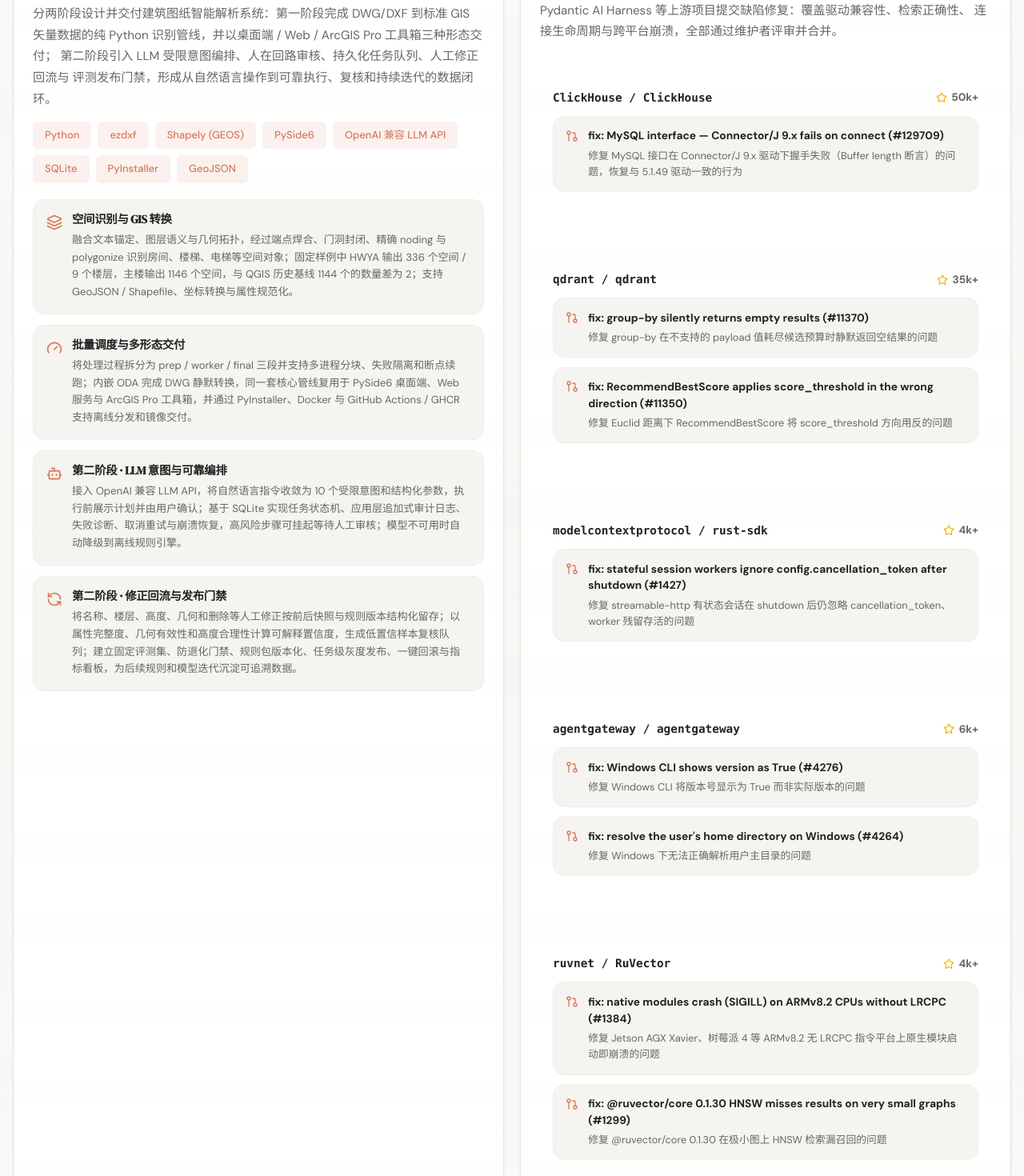
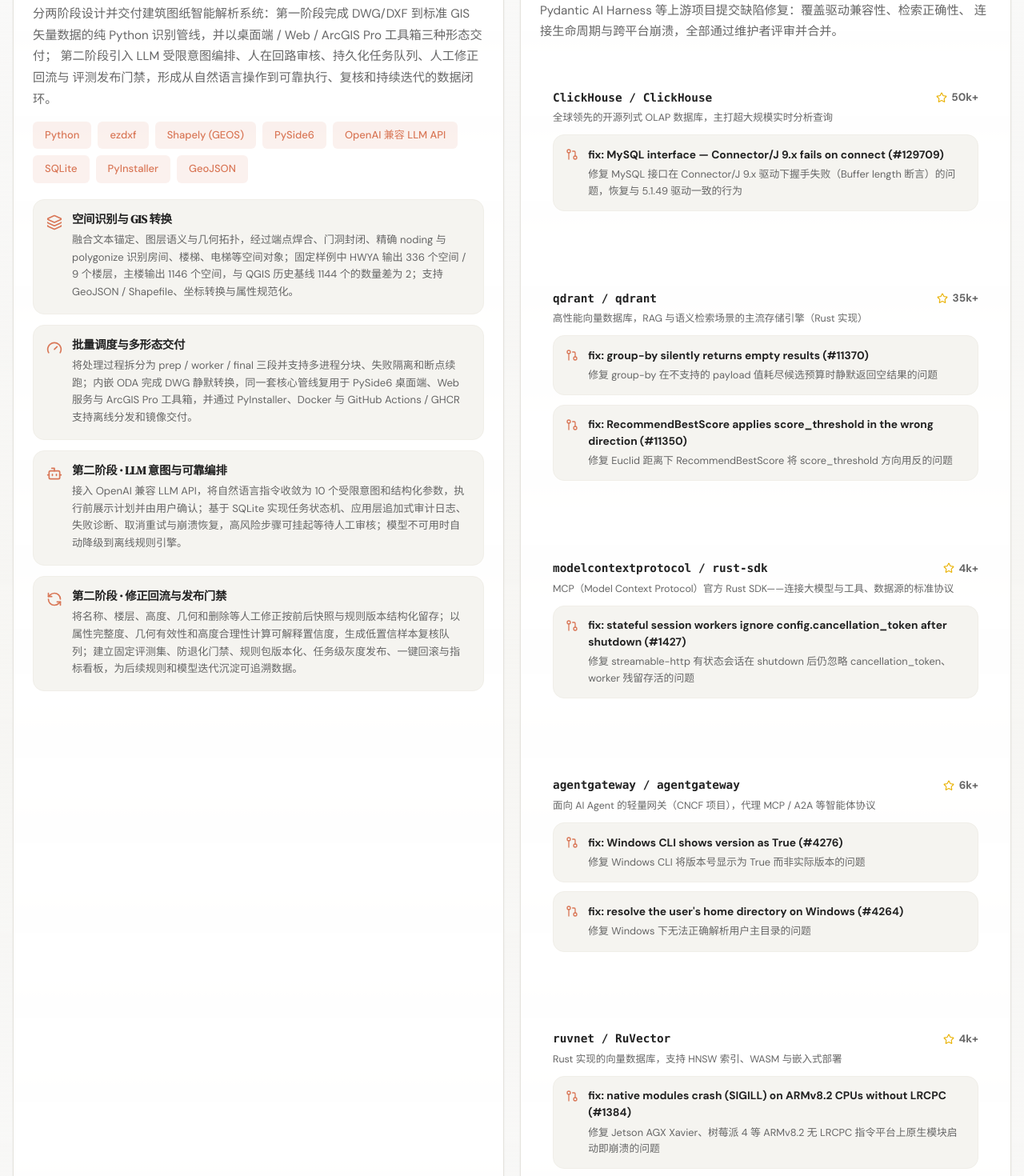
Before and after one commit to wangshun-china/interview-web, a Vue app: page / in a window 1280 px wide. Shown: the part 1060-2530 px from the top of the page at 80% size. Built offline with nearby package versions, Linux system fonts and the light colour scheme.

Commit message:
resume: add one-line project description for each open-source repo

```diff
--- a/src/components/OpenSourceCard.vue
+++ b/src/components/OpenSourceCard.vue
@@ -41,6 +41,7 @@
             {{ repo.stars }}
           </span>
         </div>
+        <p class="oss-repo-desc">{{ repo.desc }}</p>
         <a
           v-for="pr in repo.prs"
           :key="pr.url"
@@ -70,6 +71,7 @@ const repos = [
     name: 'ClickHouse / ClickHouse',
     url: 'https://github.com/ClickHouse/ClickHouse',
     stars: '50k+',
+    desc: '全球领先的开源列式 OLAP 数据库，主打超大规模实时分析查询',
     prs: [
       {
         title: 'fix: MySQL interface — Connector/J 9.x fails on connect (#129709)',
@@ -82,6 +84,7 @@ const repos = [
     name: 'qdrant / qdrant',
     url: 'https://github.com/qdrant/qdrant',
     stars: '35k+',
+    desc: '高性能向量数据库，RAG 与语义检索场景的主流存储引擎（Rust 实现）',
     prs: [
       {
         title: 'fix: group-by silently returns empty results (#11370)',
@@ -99,6 +102,7 @@ const repos = [
     name: 'modelcontextprotocol / rust-sdk',
     url: 'https://github.com/modelcontextprotocol/rust-sdk',
     stars: '4k+',
+    desc: 'MCP（Model Context Protocol）官方 Rust SDK——连接大模型与工具、数据源的标准协议',
     prs: [
       {
         title: 'fix: stateful session workers ignore config.cancellation_token after shutdown (#1427)',
@@ -111,6 +115,7 @@ const repos = [
     name: 'agentgateway / agentgateway',
     url: 'https://github.com/agentgateway/agentgateway',
     stars: '6k+',
+    desc: '面向 AI Agent 的轻量网关（CNCF 项目），代理 MCP / A2A 等智能体协议',
     prs: [
       {
         title: 'fix: Windows CLI shows version as True (#4276)',
@@ -128,6 +133,7 @@ const repos = [
     name: 'ruvnet / RuVector',
     url: 'https://github.com/ruvnet/RuVector',
     stars: '4k+',
+    desc: 'Rust 实现的向量数据库，支持 HNSW 索引、WASM 与嵌入式部署',
     prs: [
       {
         title: 'fix: native modules crash (SIGILL) on ARMv8.2 CPUs without LRCPC (#1384)',
@@ -145,6 +151,7 @@ const repos = [
     name: 'pydantic / pydantic-ai-harness',
     url: 'https://github.com/pydantic/pydantic-ai-harness',
     stars: '900+',
+    desc: 'Pydantic AI 官方的 Agent Harness 子项目，聚焦工具输出摘要、限额与事件流',
     prs: [
       {
         title: 'Warn on the deprecated single-key get/add of spend stores (#747)',
@@ -256,6 +263,13 @@ const repos = [
   margin-top: 1.1rem;
 }
 
+.oss-repo-desc {
+  margin-top: 0.3rem;
+  color: var(--color-text-secondary);
+  font-size: 0.78rem;
+  line-height: 1.5;
+}
+
 .oss-repo-row {
   display: flex;
   align-items: center;
```
